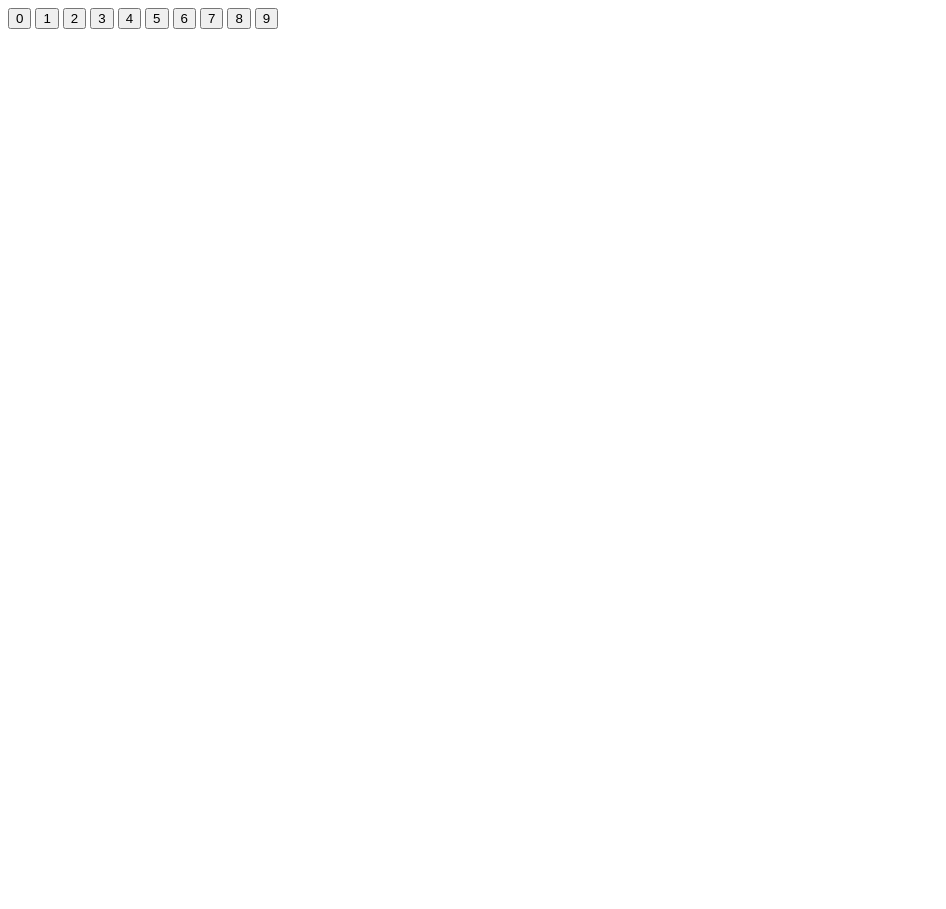
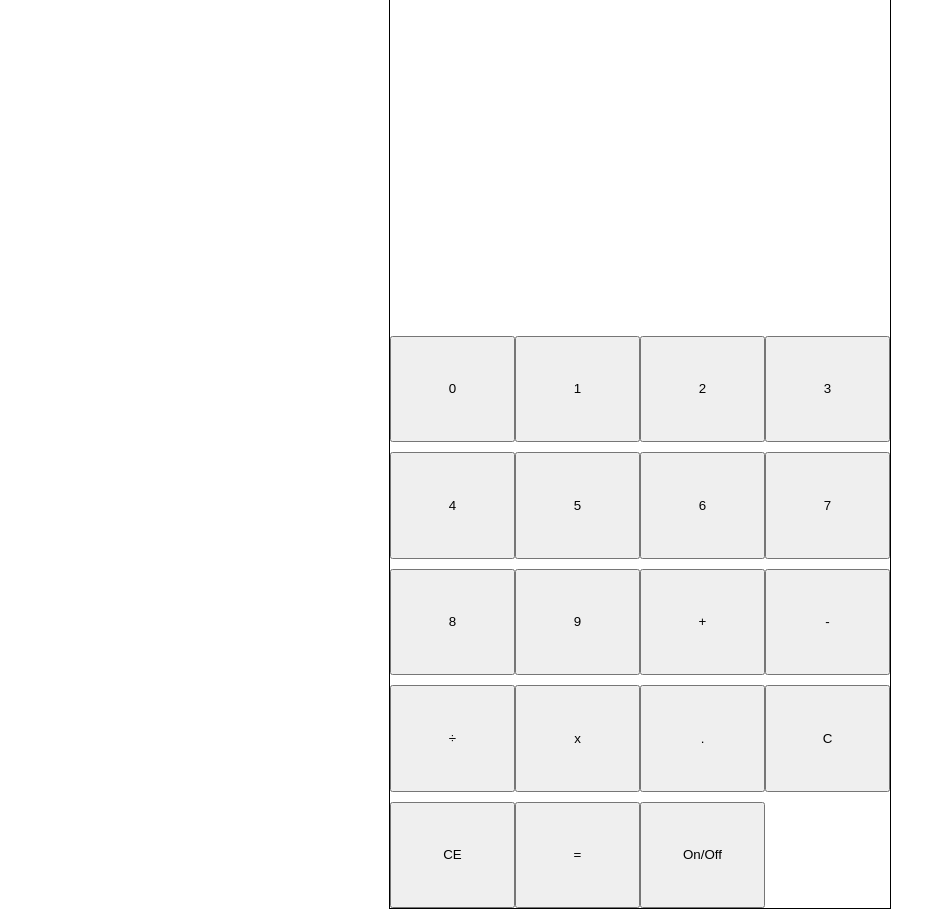
Before and after one commit to TommyNam/Calculator, a plain HTML site: page index.html in a window 1280 px wide. Shown: the whole page, without its empty margins (0-946 px from the left). Before the commit the page ends 800 px from the top, so only its background shows below. Drawn offline with Linux system fonts and the light colour scheme.

Commit message:
Added Frame & Buttons

```diff
--- a/index.html
+++ b/index.html
@@ -4,24 +4,45 @@
     <meta charset="UTF-8" />
     <meta name="viewport" content="width=device-width, initial-scale=1.0" />
     <title>Calculator</title>
+
+    <link rel="stylesheet" href="styles.css" />
   </head>
   <body>
+    <script src="script.js"></script>
 
-    <div class="calculator">
+    <div class="calculator-container">
       <div class="display"></div>
       <div class="buttons">
-        <button>0</button>
-        <button>1</button>
-        <button>2</button>
-        <button>3</button>
-        <button>4</button>
-        <button>5</button>
-        <button>6</button>
-        <button>7</button>
-        <button>8</button>
-        <button>9</button>
+        <!-- Numbers -->
+        <button class="number">0</button>
+        <button class="number">1</button>
+        <button class="number">2</button>
+        <button class="number">3</button>
+        <button class="number">4</button>
+        <button class="number">5</button>
+        <button class="number">6</button>
+        <button class="number">7</button>
+        <button class="number">8</button>
+        <button class="number">9</button>
+
+        <!-- Operators -->
+        <button class="operator">+</button>
+        <button class="operator">-</button>
+        <button class="operator">÷</button>
+        <button class="operator">x</button>
+
+        <!-- Utility -->
+        <button id="decimal">.</button>
+        <button id="clear">C</button>
+        <button id="clearEntry">CE</button>
+        <button id="equals">=</button>
+        <button id="powerButton">On/Off</button>
       </div>
     </div>
+
+    <!-- <footer class="copyright-footer">
+      <p>&copy; 2025 Tommy-Nam</p>
+    </footer> -->
 
     <script src="script.js"></script>
   </body>
--- a/styles.css
+++ b/styles.css
@@ -0,0 +1,45 @@
+/* Center calculator on the page */
+body {
+  display: flex;
+  align-items: center;
+  justify-content: center;
+  height: 100vh;
+}
+
+/* Calculator container */
+.calculator-container {
+  display: grid;
+  border: 1px solid black;
+  width: 500px;
+  height: 1000px;
+  position: relative;
+}
+
+/* Display area */
+.display {
+}
+
+/* Button grid */
+.buttons {
+  display: grid;
+  grid-template-columns: repeat(4, 1fr);
+  row-gap: 10px;
+}
+
+/* General button style */
+
+/* Hover effect */
+
+/* Operator buttons (right column)*/
+
+/* Utility buttons (top row) */
+
+
+/* .copyright-footer {
+  position: fixed;
+  bottom: 0;
+  right: 0;
+  padding: 0.5rem 1rem;
+  font-size: 0.9rem;
+  color: white;
+} */
```
